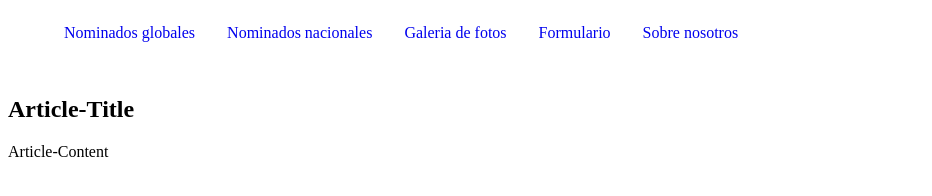
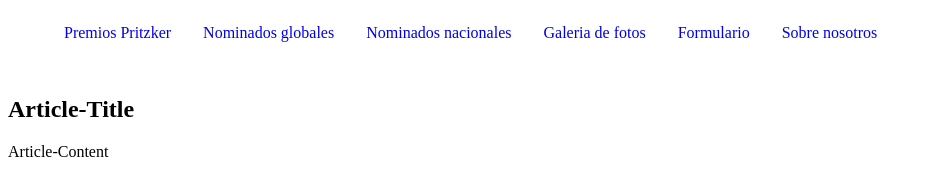
Before and after one commit to Iker-Ns/WebPritzker, a plain HTML site: page nominados-nacionales.html in a window 1280 px wide. Shown: the whole page, without its empty margins (0-932 px from the left). Drawn offline with Linux system fonts and the light colour scheme.

Commit message:
Despiste

```diff
--- a/nominados-nacionales.html
+++ b/nominados-nacionales.html
@@ -12,6 +12,9 @@
 <body>
     <nav id="nav-bar">
         <ul id="menu">
+            <li>
+                <a class="nav-link" href="index.html">Premios Pritzker</a>
+            </li>
             <li>
                 <a class="nav-link" href="nominados-globales.html">Nominados globales</a>
             </li>
```
